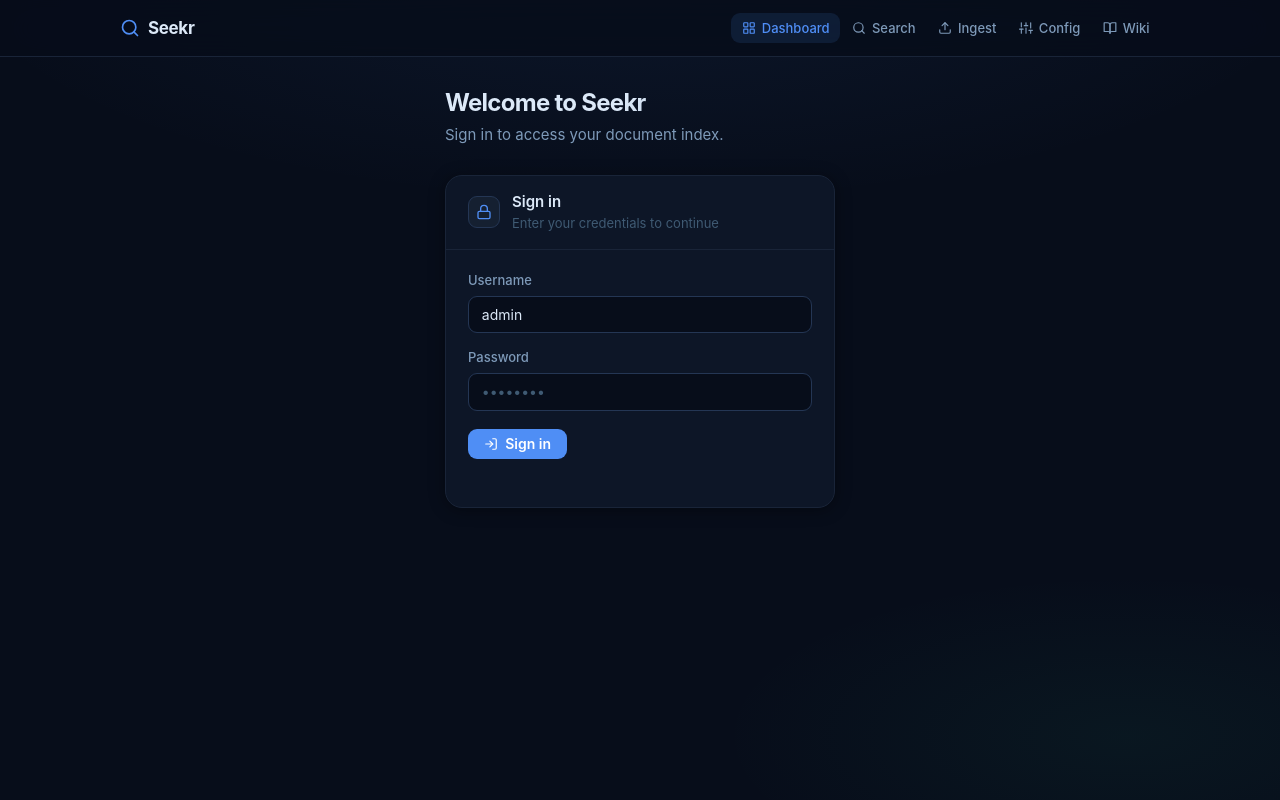
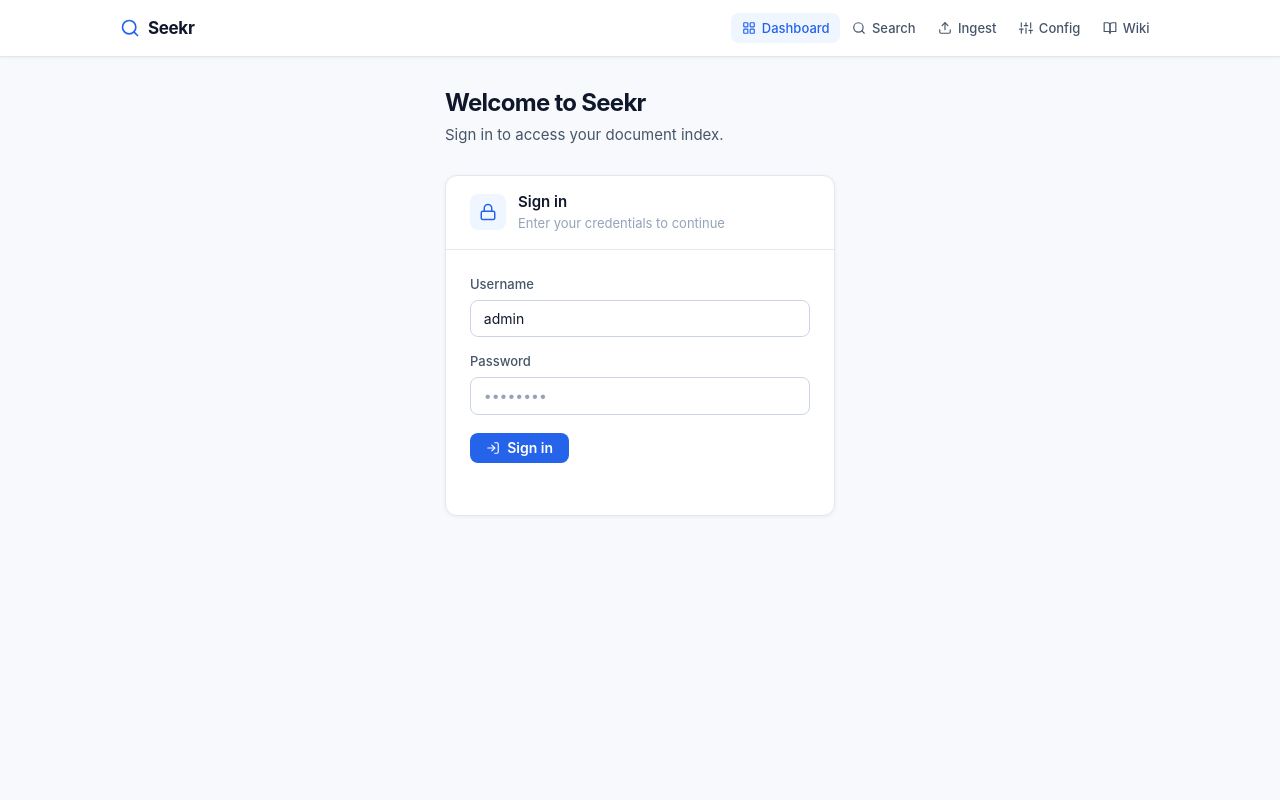
Before and after one commit to harpf/Seekr, a FastAPI app: page / in a window 1280 px wide. Run offline with FastAPI, Linux system fonts and the light colour scheme.

Commit message:
feat: rewrite styles.css as light design system
Co-Authored-By: Claude Sonnet 4.6 <noreply@anthropic.com>

```diff
--- a/document_search/web/static/styles.css
+++ b/document_search/web/static/styles.css
@@ -1,30 +1,30 @@
 /* ═══════════════════════════════════════════════════
-   SEEKR — Design System
+   SEEKR — Light Design System
    ═══════════════════════════════════════════════════ */
 
 /* ── Tokens ───────────────────────────────────────── */
 :root {
-  --bg:         #070d1a;
-  --surface:    #0d1627;
-  --overlay:    #152031;
-  --elevated:   #1b2a3f;
-  --b-lo:       #192438;
-  --b-md:       #243654;
-  --b-hi:       #2f4772;
+  --bg:       #f8f9fc;
+  --surface:  #ffffff;
+  --overlay:  #f1f4f8;
+  --elevated: #ffffff;
+  --b-lo:     #e2e8f0;
+  --b-md:     #cbd5e1;
+  --b-hi:     #94a3b8;
 
-  --txt-1: #dce9f8;
-  --txt-2: #7e9ab9;
-  --txt-3: #3f5a73;
+  --txt-1: #0f172a;
+  --txt-2: #475569;
+  --txt-3: #94a3b8;
 
-  --blue:    #4f8ef5;
-  --blue-dk: #3572e0;
-  --blue-a:  rgba(79, 142, 245, .12);
-  --green:   #34d399;
-  --amber:   #fbbf24;
-  --red:     #f87171;
+  --blue:    #2563eb;
+  --blue-dk: #1d4ed8;
+  --blue-a:  #eff6ff;
+  --green:   #16a34a;
+  --amber:   #d97706;
+  --red:     #dc2626;
 
-  --r1: 5px; --r2: 9px; --r3: 13px; --r4: 17px;
-  --sh: 0 2px 16px rgba(0, 0, 0, .38);
+  --r1: 4px; --r2: 8px; --r3: 10px; --r4: 12px;
+  --sh: 0 1px 4px rgba(0, 0, 0, .06);
 }
 
 /* ── Reset ────────────────────────────────────────── */
@@ -34,9 +34,6 @@ html { scroll-behavior: smooth; }
 body {
   font-family: Inter, system-ui, -apple-system, sans-serif;
   background: var(--bg);
-  background-image:
-    radial-gradient(ellipse 80% 45% at 50% -5%,  rgba(79, 142, 245, .08), transparent 68%),
-    radial-gradient(ellipse 55% 35% at 88% 92%,  rgba(52, 211, 153, .05), transparent 58%);
   color: var(--txt-1);
   min-height: 100vh;
   line-height: 1.55;
@@ -51,9 +48,9 @@ body {
 /* ── Topbar ───────────────────────────────────────── */
 .topbar {
   position: sticky; top: 0; z-index: 100;
-  background: rgba(7, 13, 26, .88);
-  backdrop-filter: blur(20px) saturate(1.5);
+  background: var(--surface);
   border-bottom: 1px solid var(--b-lo);
+  box-shadow: 0 1px 3px rgba(0, 0, 0, .06);
 }
 .topbar-inner {
   display: flex; align-items: center;
@@ -84,8 +81,7 @@ body {
 .pg-head h1 {
   font-size: 1.5rem; font-weight: 700;
   letter-spacing: -.03em; line-height: 1.2;
-  background: linear-gradient(140deg, var(--txt-1) 45%, var(--txt-2));
-  -webkit-background-clip: text; -webkit-text-fill-color: transparent; background-clip: text;
+  color: var(--txt-1);
 }
 .pg-head p { color: var(--txt-2); margin-top: .35rem; font-size: .9375rem; }
 
@@ -97,76 +93,76 @@ body {
   box-shadow: var(--sh);
   overflow: hidden;
 }
-.card + .card { margin-top: .875rem; }
+.card + .card { margin-top: 1rem; }
 
 .card-head {
-  padding: 1rem 1.375rem;
+  padding: 1rem 1.5rem;
   border-bottom: 1px solid var(--b-lo);
   display: flex; align-items: center; gap: .75rem;
 }
 .card-ico {
-  width: 32px; height: 32px; flex-shrink: 0;
+  width: 36px; height: 36px; flex-shrink: 0;
   border-radius: var(--r2);
-  background: var(--overlay); border: 1px solid var(--b-md);
+  background: var(--blue-a);
   display: flex; align-items: center; justify-content: center;
 }
-.card-ico svg          { width: 16px; height: 16px; color: var(--blue); }
+.card-ico svg          { width: 18px; height: 18px; color: var(--blue); }
 .card-titles           { flex: 1; min-width: 0; }
-.card-titles h2        { font-size: .9375rem; font-weight: 600; line-height: 1.3; }
+.card-titles h2        { font-size: .9375rem; font-weight: 600; line-height: 1.3; color: var(--txt-1); }
 .card-titles p         { font-size: .8125rem; color: var(--txt-3); margin-top: 2px; }
-.card-body             { padding: 1.25rem 1.375rem; }
+.card-body             { padding: 1.5rem; }
 
 /* ── Stats ────────────────────────────────────────── */
 .stats-row {
   display: grid;
   grid-template-columns: repeat(auto-fit, minmax(190px, 1fr));
-  gap: .875rem; margin-bottom: 1.5rem;
+  gap: 1rem; margin-bottom: 1.5rem;
 }
 .stat {
   background: var(--surface); border: 1px solid var(--b-lo);
-  border-radius: var(--r4); padding: 1rem 1.25rem;
+  border-radius: var(--r4); padding: 1.25rem 1.5rem;
   box-shadow: var(--sh);
-  transition: border-color .2s, transform .2s;
+  transition: border-color .2s, box-shadow .2s;
 }
-.stat:hover { border-color: var(--b-md); transform: translateY(-1px); }
+.stat:hover { border-color: var(--b-md); box-shadow: 0 4px 12px rgba(0,0,0,.08); }
 .stat-row1 {
   display: flex; align-items: center;
-  justify-content: space-between; margin-bottom: .5rem;
+  justify-content: space-between; margin-bottom: .6rem;
 }
-.stat-label  {
+.stat-label {
   font-size: .7rem; font-weight: 600;
   text-transform: uppercase; letter-spacing: .06em; color: var(--txt-3);
 }
 .stat-ico {
-  width: 26px; height: 26px; border-radius: var(--r1);
+  width: 28px; height: 28px; border-radius: var(--r2);
   background: var(--blue-a);
   display: flex; align-items: center; justify-content: center;
 }
-.stat-ico svg  { width: 13px; height: 13px; color: var(--blue); }
-.stat-val      { font-size: 1.875rem; font-weight: 700; letter-spacing: -.05em; line-height: 1; }
-.stat-note     { font-size: .73rem; color: var(--txt-3); margin-top: .25rem; }
+.stat-ico svg  { width: 14px; height: 14px; color: var(--blue); }
+.stat-val      { font-size: 1.875rem; font-weight: 700; letter-spacing: -.05em; line-height: 1; color: var(--txt-1); }
+.stat-note     { font-size: .73rem; color: var(--txt-3); margin-top: .3rem; }
 
 /* ── Quick-access grid ───────────────────────────── */
 .quick-grid {
   display: grid;
   grid-template-columns: repeat(auto-fit, minmax(200px, 1fr));
-  gap: .875rem;
+  gap: 1rem;
 }
 .quick-card {
   display: flex; flex-direction: column; gap: .5rem;
   background: var(--overlay); border: 1px solid var(--b-lo);
-  border-radius: var(--r3); padding: 1.125rem;
+  border-radius: var(--r3); padding: 1.25rem;
   text-decoration: none; color: var(--txt-1);
-  transition: border-color .15s, transform .15s, background .15s;
+  transition: border-color .15s, transform .15s, box-shadow .15s;
 }
-.quick-card:hover       { border-color: var(--b-md); background: var(--elevated); transform: translateY(-2px); }
+.quick-card:hover { border-color: var(--b-md); box-shadow: 0 4px 12px rgba(0,0,0,.08); transform: translateY(-2px); }
 .quick-card-ico {
-  width: 36px; height: 36px; border-radius: var(--r2);
-  background: var(--blue-a); border: 1px solid rgba(79,142,245,.2);
+  width: 38px; height: 38px; border-radius: var(--r2);
+  background: var(--blue-a);
   display: flex; align-items: center; justify-content: center;
 }
 .quick-card-ico svg    { width: 18px; height: 18px; color: var(--blue); }
-.quick-card-title      { font-size: .9rem; font-weight: 600; }
+.quick-card-title      { font-size: .9rem; font-weight: 600; color: var(--txt-1); }
 .quick-card-desc       { font-size: .78rem; color: var(--txt-3); line-height: 1.4; }
 
 /* ── Forms ────────────────────────────────────────── */
@@ -178,7 +174,7 @@ body {
 
 input, textarea, select {
   width: 100%; padding: .575rem .8rem;
-  background: var(--bg); color: var(--txt-1);
+  background: var(--surface); color: var(--txt-1);
   border: 1px solid var(--b-md); border-radius: var(--r2);
   font-size: .875rem; font-family: inherit;
   transition: border-color .12s, box-shadow .12s; outline: none;
```
Also changed, not shown: other parts of document_search/web/static/styles.css (+59 -50 lines).
